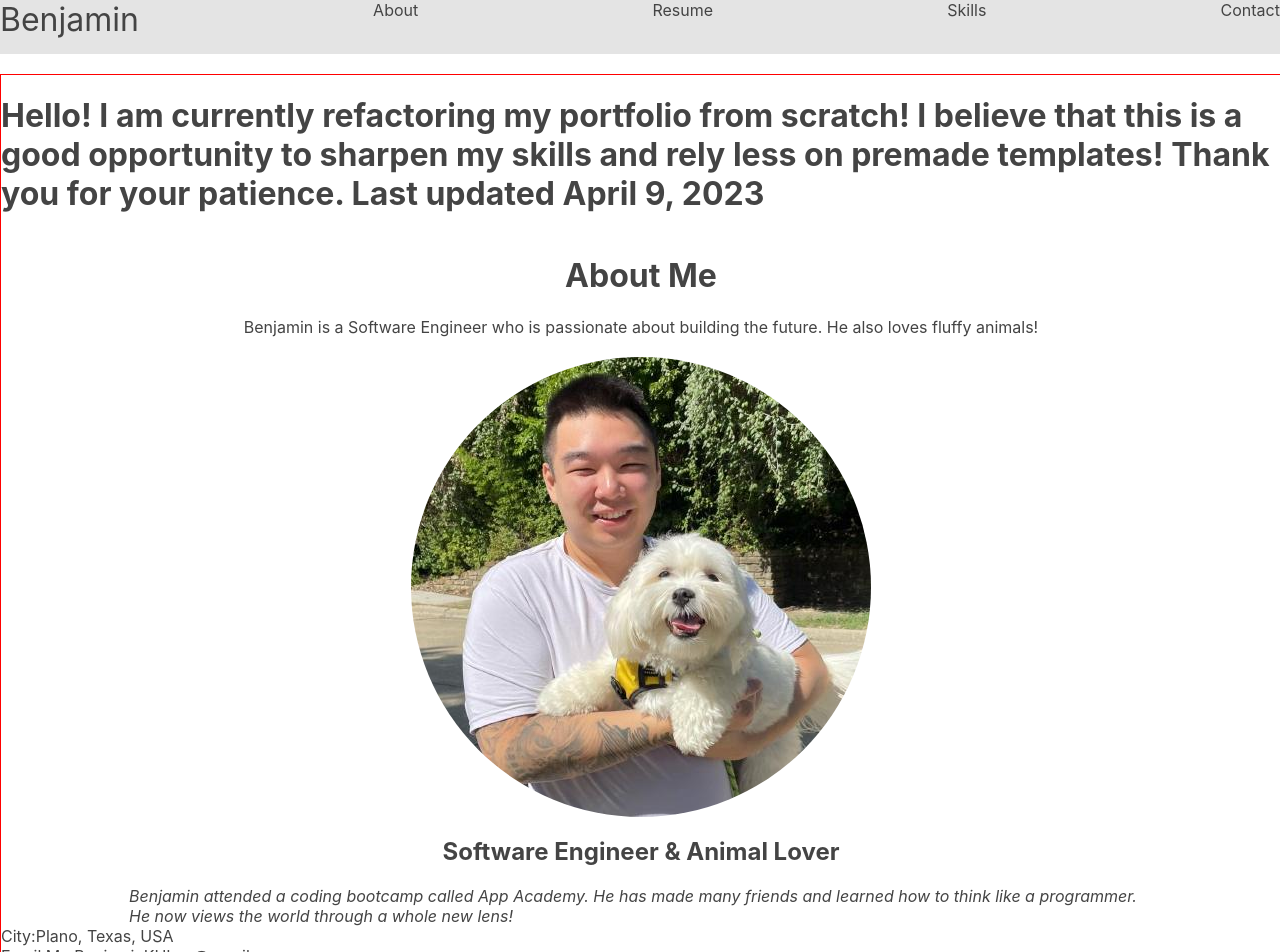
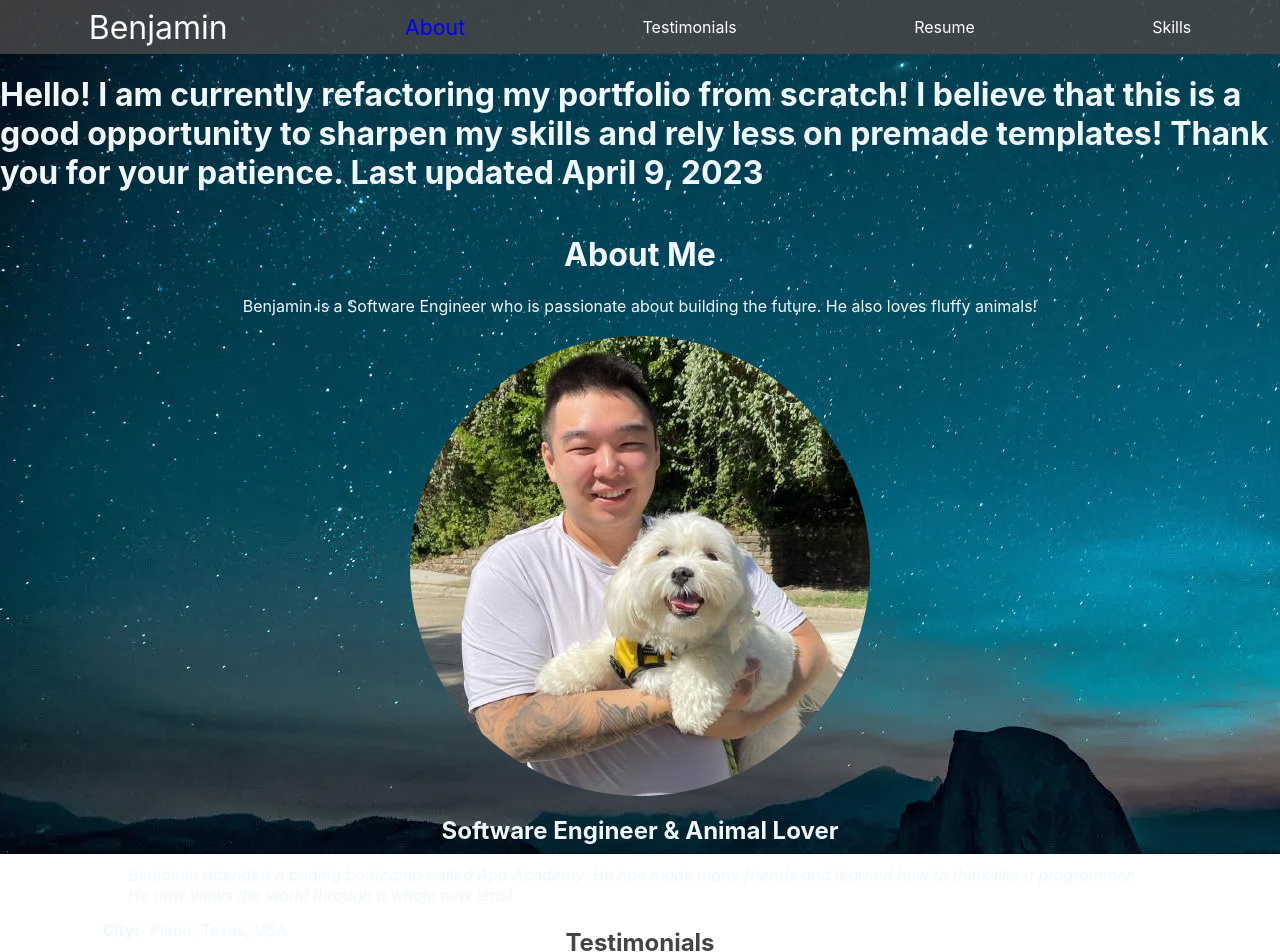
Before and after one commit to BenjaminKHLau/BenjaminKHLau.github.io, a React (Create React App) app: page / in a window 1280 px wide. Shown: the top 952 px of the page. Built offline with nearby package versions, Linux system fonts and the light colour scheme.

Commit message:
added background image to about section. work in progress

```diff
--- a/src/App.js
+++ b/src/App.js
@@ -14,9 +14,9 @@ function App() {
       <Nav />
 
 
-      <Routes>
+      {/* <Routes>
         <Route path="/" element={<Main />} />
-      </Routes>
+      </Routes> */}
 
       <Routes>
         <Route path="/" element={<About />} />
--- a/src/components/main.js
+++ b/src/components/main.js
@@ -6,7 +6,7 @@ function Main(){
     return(
         <>
 
-        <div className="logo-name">Benjamin Lau is currently redoing his portfolio website from scratch. Last updated April 2, 2023</div>
+        {/* <div className="logo-name">Benjamin Lau is currently redoing his portfolio website from scratch. Last updated April 9, 2023</div> */}
 
 
         </>
--- a/src/components/navbar.css
+++ b/src/components/navbar.css
@@ -6,25 +6,29 @@
 nav {
     display: flex;
     flex-direction: row;
-    justify-content: space-between;
+    justify-content: space-around;
     position: fixed;
     top: 0;
     width: 100%;
     height: 54px;
     overflow: hidden;
-    background-color: #e4e4e4;
+    background-color: #474747da;
+    align-items: center;
+    /* color: white; */
 }
 
 .logoname {
     display: flex;
     font-size: 24pt;
     /* font-weight: lighter; */
+    color: white;
 }
 
 .navigation {
     display: flex;
     cursor: pointer;
     transition-duration: 200ms;
+    color: white;
 
 }
 .navigation-active{
--- a/src/components/navbar.js
+++ b/src/components/navbar.js
@@ -53,6 +53,17 @@ function Nav() {
           </Link>
 
           <Link
+            to="testimonials"
+            spy={true}
+            smooth={true}
+            duration={500}
+            className="navigation"
+            activeClass="navigation-active"
+          >
+            Testimonials
+          </Link>
+
+          <Link
             to="resume"
             spy={true}
             smooth={true}
@@ -74,7 +85,7 @@ function Nav() {
             Skills
           </Link>
 
-          <Link
+          {/* <Link
             to="contact"
             spy={true}
             smooth={true}
@@ -83,7 +94,7 @@ function Nav() {
             activeClass="navigation-active"
           >
             Contact
-          </Link>
+          </Link> */}
         {/* </div>
       </div> */}
 
--- a/src/components/style.css
+++ b/src/components/style.css
@@ -1,21 +1,41 @@
 #about{
     display: flex;
-    height: 100vw;
+    height: 100vh;
     width: 100vw;
-    border: 1px solid red;
-    margin-top: 54px;
+    /* border: 1px solid red; */
+    /* margin-top: 54px; */
     /* cursor: pointer; */
     flex-direction: column;
     /* justify-content: center; */
     align-items: center;
     z-index: -1;
+    padding-top: 54px;
+    background-image: url("../pics/header-background.png");
 }
+
+#about h1{
+    color:aliceblue;
+}
+#about h2{
+    color:aliceblue;
+}
+#about div{
+    color:aliceblue;
+}
+
+#testimonials {
+    /* display: flex; */
+    height: 30vh;
+    padding-top: 54px;
+}
+
 #resume{
     display: flex;
     height: 100vh;
     width: 100vw;
     border: 1px solid green;
     justify-content: center;
+    padding-top: 54px;
     /* margin: 10px; */
     /* cursor: pointer; */
 }
@@ -24,6 +44,7 @@
     height: 100vw;
     width: 100vw;
     border: 1px solid blue;
+    padding-top: 54px;
     /* margin: 10px; */
     /* cursor: pointer; */
 }
@@ -48,6 +69,15 @@
 .about-a {
     display: flex;
     align-self: flex-start;
+    margin-top: 15px;
+    margin-left: 8%;
+    font-weight: bold;
+}
+.about-b {
+    display: flex;
+    align-self: flex-start;
+    margin-left: 10px;
+    font-weight: 400;
 }
 
 #testimonials > h2,h3 {
```
Also changed, not shown: src/pics/header-background.png (added).
